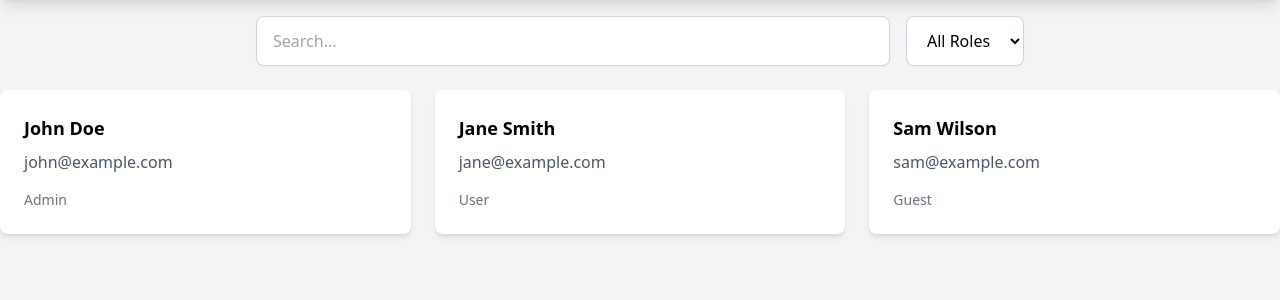
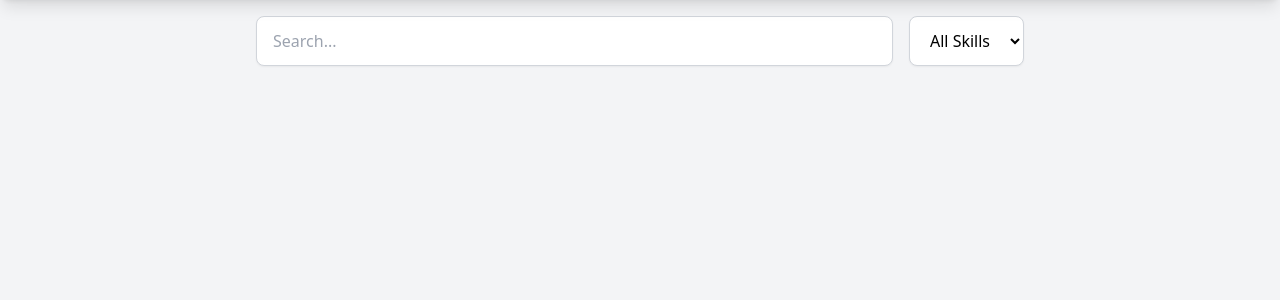
Before and after one commit to ivangarciaquintela/HACKUDC25, a FastAPI app: template frontend/templates/users.html in a window 1280 px wide. Shown: the part 64-364 px from the top of the page. Run offline with FastAPI, Linux system fonts and the light colour scheme; the template is opened without the code that fills it, so the values that code supplies are empty; parts of the project's set-up code (start-up, migrations or seed data) failed here and were passed over; some libraries are stand-ins or nearby versions.

Commit message:
users search

```diff
--- a/frontend/templates/users.html
+++ b/frontend/templates/users.html
@@ -4,59 +4,78 @@
 
 {% block content %}
 <div x-data="userApp" class="container mx-auto mt-10">
-
-    <!-- Search Bar -->
     <div>
         <div class="max-w-3xl mx-auto mb-6 flex flex-wrap gap-4">
             {% include "search-bar.html" %}
 
             <select class="rounded-lg border border-gray-300 px-4 py-2 bg-white shadow-sm"
-                    x-model="filters.role">
-                <option value="">All Roles</option>
-                <option>Admin</option>
-                <option>User</option>
-                <option>Guest</option>
+                    x-model="selectedSkill" @change="performSearch">
+                <option value="">All Skills</option>
+                <template x-for="(skill, index) in skills" :key="index">
+                    <option x-text="skill"></option>
+                </template>
             </select>
         </div>
     </div>
 
     <!-- Users Grid -->
     <div class="grid grid-cols-1 md:grid-cols-2 lg:grid-cols-3 gap-6">
-        <template x-for="user in filteredUsers" :key="user.id">
+        <template x-for="user in filteredUsers" :key="user.username">
             <div class="bg-white rounded-lg shadow-md p-6 hover:shadow-lg transition-shadow">
-                <h3 class="text-lg font-semibold mb-2" x-text="user.name"></h3>
-                <p class="text-gray-600 mb-4" x-text="user.email"></p>
-                <div class="flex items-center text-sm text-gray-500">
-                    <span x-text="user.role"></span>
+                <h3 class="text-lg font-semibold mb-2" x-text="user.username"></h3>
+                <p class="text-gray-600 mb-4" x-text="'Total Skills: ' + user.total_skills"></p>
+                <div class="flex flex-col text-sm text-gray-500">
+                    <template x-for="(skill, index) in user.top_skills" :key="index">
+                        <span x-text="skill.name + ' (Level: ' + skill.proficiency_level + ')'"></span>
+                    </template>
+                    <template x-if="user.top_skills.length === 0">
+                        <span>No skills listed</span>
+                    </template>
                 </div>
             </div>
         </template>
-    </div>
     </div>
 
     <script>
         document.addEventListener('alpine:init', () => {
             Alpine.data('userApp', () => ({
                 searchQuery: '',
-            filters: {
-                role: ''
+                selectedSkill: '',
+                users: [],
+                skills: [],
+                async fetchUsers() {
+                    const response = await fetch(`/users/search?q=${this.searchQuery}&skill=${this.selectedSkill}`);
+                    if (response.ok) {
+                        this.users = await response.json();
+                    } else {
+                        console.error('Failed to fetch users:', response.statusText);
+                    }
                 },
-            users: [
-                // Sample data - replace with actual data
-                { id: 1, name: 'John Doe', email: 'john@example.com', role: 'Admin' },
-                { id: 2, name: 'Jane Smith', email: 'jane@example.com', role: 'User' },
-                { id: 3, name: 'Sam Wilson', email: 'sam@example.com', role: 'Guest' }
-            ],
+                async fetchSkills() {
+                    const response = await fetch('/skills/search');
+                    if (response.ok) {
+                        const data = await response.json();
+                        this.skills = data.map(skill => skill.name);
+                    } else {
+                        console.error('Failed to fetch skills:', response.statusText);
+                    }
+                },
                 get filteredUsers() {
                     return this.users.filter(user => {
-                    return (this.searchQuery === '' || user.name.toLowerCase().includes(this.searchQuery.toLowerCase())) &&
-                           (this.filters.role === '' || user.role === this.filters.role);
+                        const usernameMatch = this.searchQuery === '' || (user.username && user.username.toLowerCase().includes(this.searchQuery.toLowerCase()));
+                        const skillMatch = this.selectedSkill === '' || (user.top_skills.some(skill => skill.name === this.selectedSkill));
+                        return usernameMatch && skillMatch;
                     });
                 },
                 performSearch() {
-                console.log('Searching:', this.searchQuery, this.filters);
+                    this.fetchUsers(); // Call fetchUsers to update the user list based on the search
+                },
+                init() {
+                    this.fetchUsers();
+                    this.fetchSkills(); // Fetch skills to populate the dropdown
                 }
             }))
         })
     </script>
+</div>
 {% endblock %}
```
Lines whose indentation alone changed are shown as unchanged.
